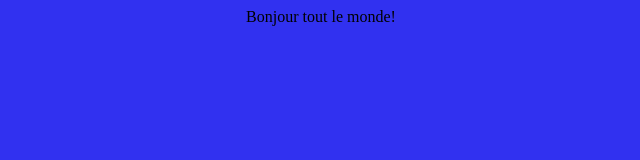
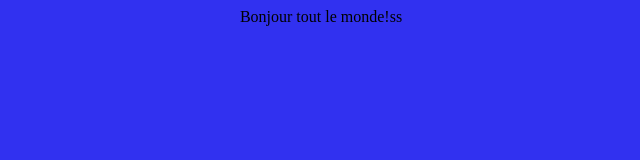
Before and after one commit to Daniela00001/Test2, a plain HTML site: page index.html in a window 1280 px wide. Shown: the full height of the page, 319-959 px from the left. Drawn offline with Linux system fonts and the light colour scheme.

Commit message:
first commit

```diff
--- a/index.html
+++ b/index.html
@@ -8,6 +8,6 @@
     <title>Document</title>
 </head>
 <body>
-    Bonjour tout le monde!
+    Bonjour tout le monde!ss
 </body>
 </html>
```
